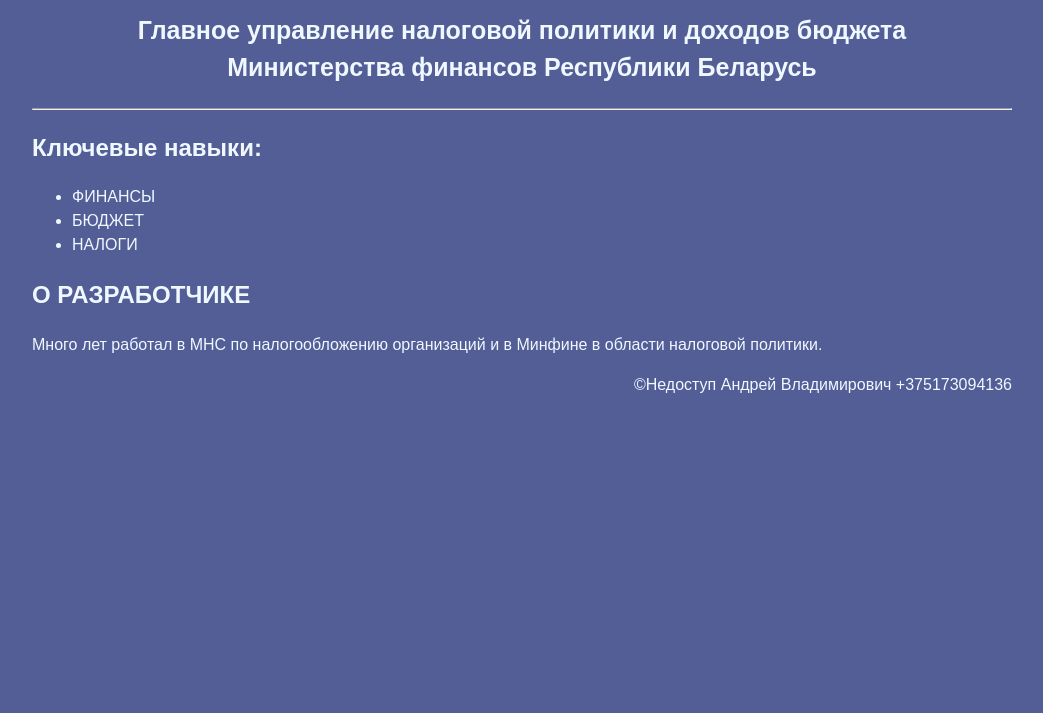
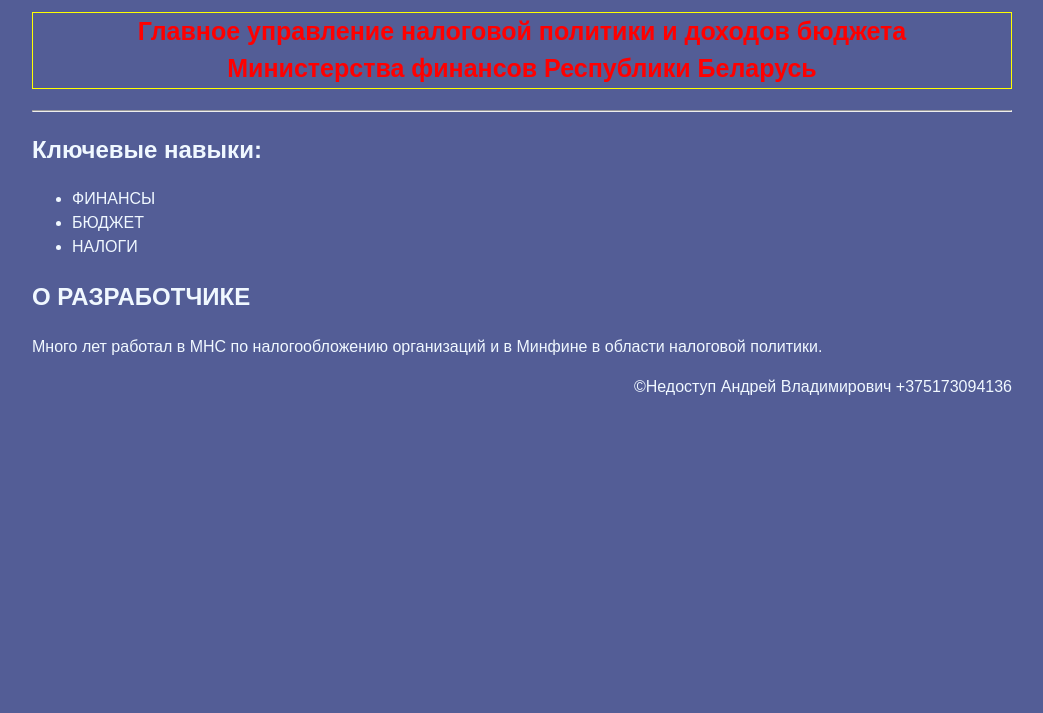
Before and after one commit to andik69/andik69.github.io, a plain HTML site: page index.html in a window 1280 px wide. Shown: the part 87-800 px from the top of the page, without its empty margins (118-1161 px from the left). Drawn offline with Linux system fonts and the light colour scheme.

Commit message:
Update nedostup.css

```diff
--- a/nedostup.css
+++ b/nedostup.css
@@ -19,6 +19,8 @@ body {
   main > h2 {
     text-align: center;
     font-size: 25px;
+    color: red;
+    border: 1px solid yellow;
   }
   footer {
     text-align: right;
```
